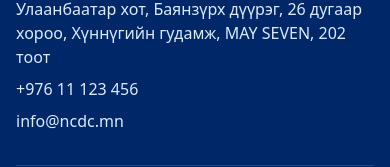
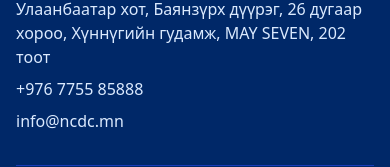
Before and after one commit to singulatim/nalaikh-city, a Next.js app: page / in a window 390 px wide. Shown: the part 11803-11970 px from the top of the page. Built offline with nearby package versions, Linux system fonts and the light colour scheme.

Commit message:
changed phone

```diff
--- a/app/page.tsx
+++ b/app/page.tsx
@@ -1392,7 +1392,7 @@
               </h4>
               <div className="space-y-2 text-blue-100 dark:text-gray-300">
                 <p>{t.address}</p>
-                <p>+976 11 123 456</p>
+                <p>+976 7755 85888</p>
                 <p>info@ncdc.mn</p>
               </div>
             </div>
```
